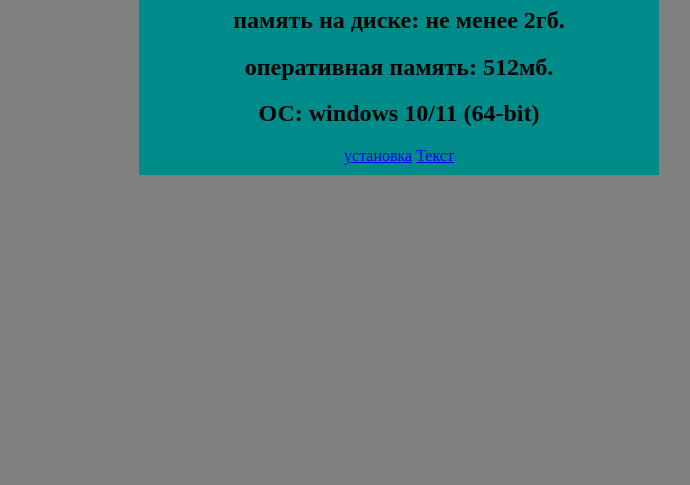
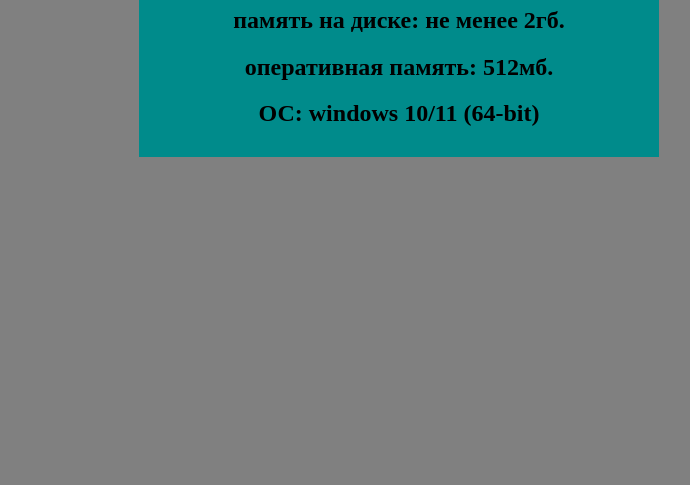
Before and after one commit to Timafly34/Timafly34, a plain HTML site: page index.html in a window 1280 px wide. Shown: the part 315-800 px from the top of the page, without its empty margins (524-1214 px from the left). Drawn offline with Linux system fonts and the light colour scheme.

Commit message:
Update index.html

```diff
--- a/index.html
+++ b/index.html
@@ -25,9 +25,9 @@
         <h2>оперативная память: 512мб.</h2>
         <h2>ОС: windows 10/11 (64-bit)</h2>
 
-        <a href="setup.exe">установка</a>
 
-        <a href="1.html">Текст</a>
+
+
 
     </div>
 </body>
```
